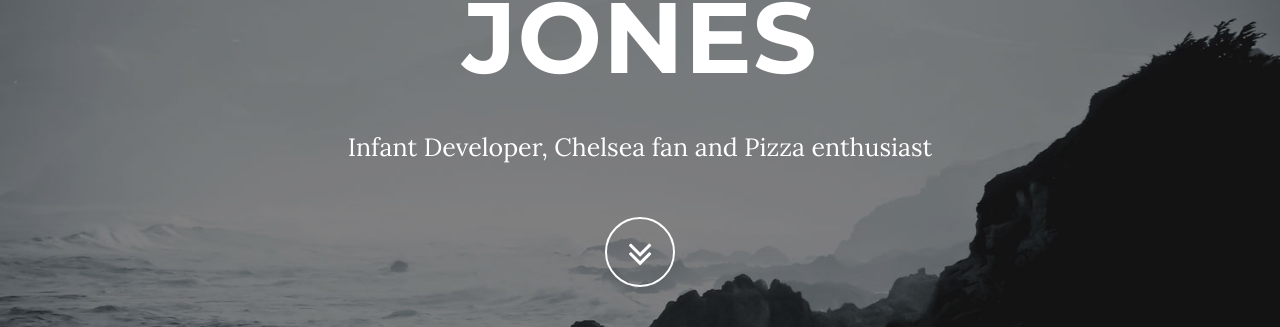
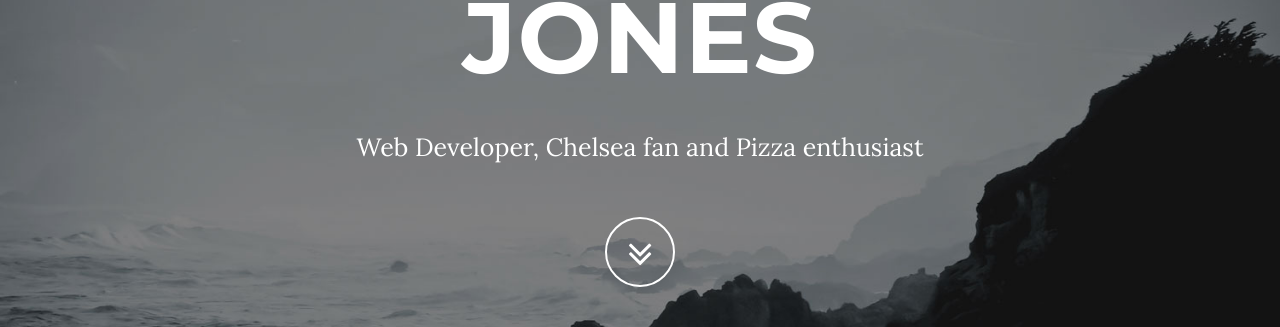
Before and after one commit to benalun-jones/benalun-jones.github.io, a Jekyll site: the page built from index.html, in a window 1280 px wide and 900 px high. Shown: the part 371-698 px from the top of the window. Built offline with Jekyll 4.4.1, drawn with Linux system fonts in a browser that asks for light colours.

Commit message:
changed to web developer not infant developer

```diff
--- a/_includes/header.html
+++ b/_includes/header.html
@@ -5,7 +5,7 @@
                 <div class="row">
                     <div class="col-md-8 col-md-offset-2">
                         <h1 class="brand-heading">Ben Alun-Jones</h1>
-                        <p class="intro-text">Infant Developer, Chelsea fan and Pizza enthusiast</p>
+                        <p class="intro-text">Web Developer, Chelsea fan and Pizza enthusiast</p>
                         <a href="#about" class="btn btn-circle page-scroll">
                             <i class="fa fa-angle-double-down animated"></i>
                         </a>
```
